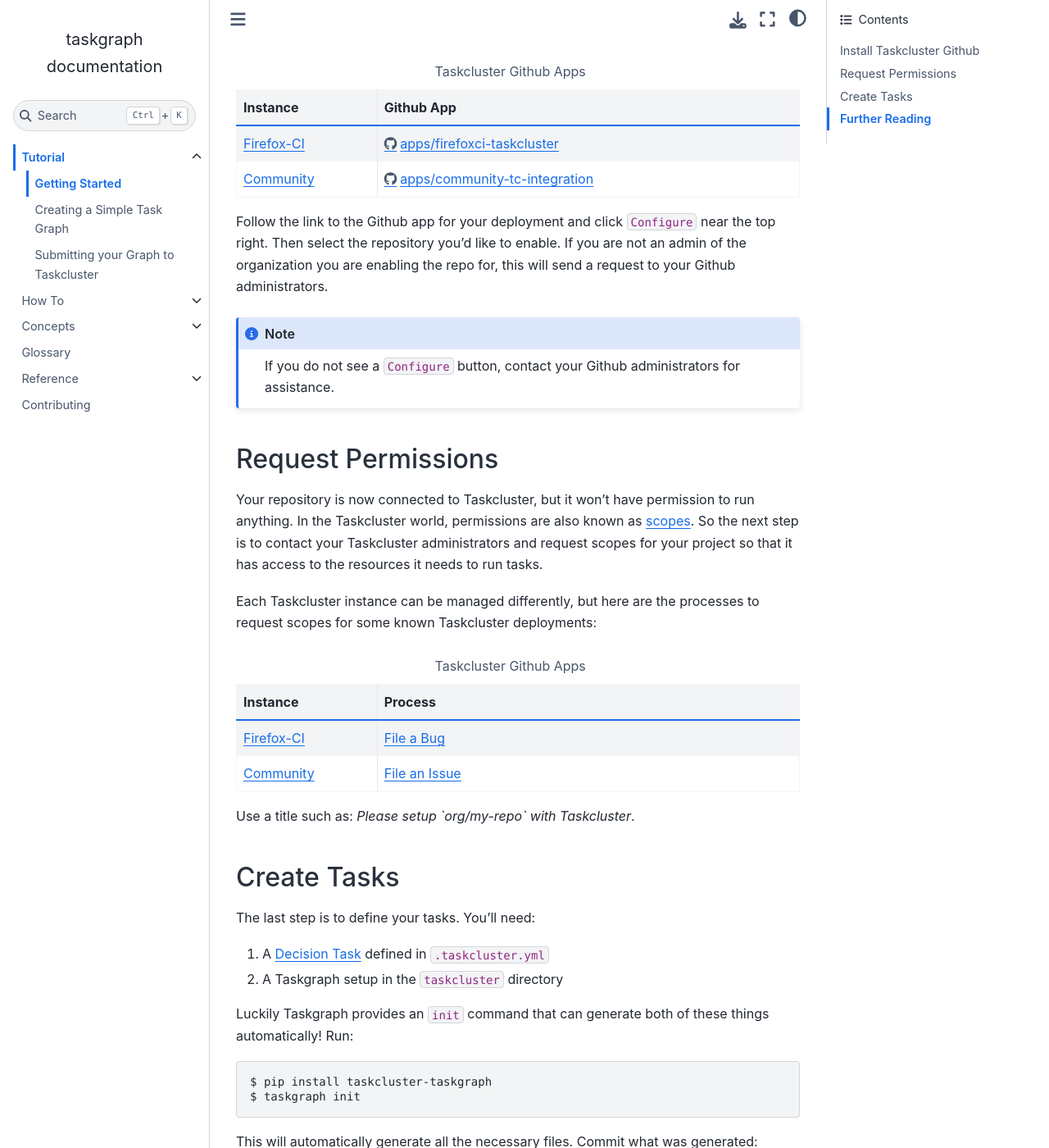
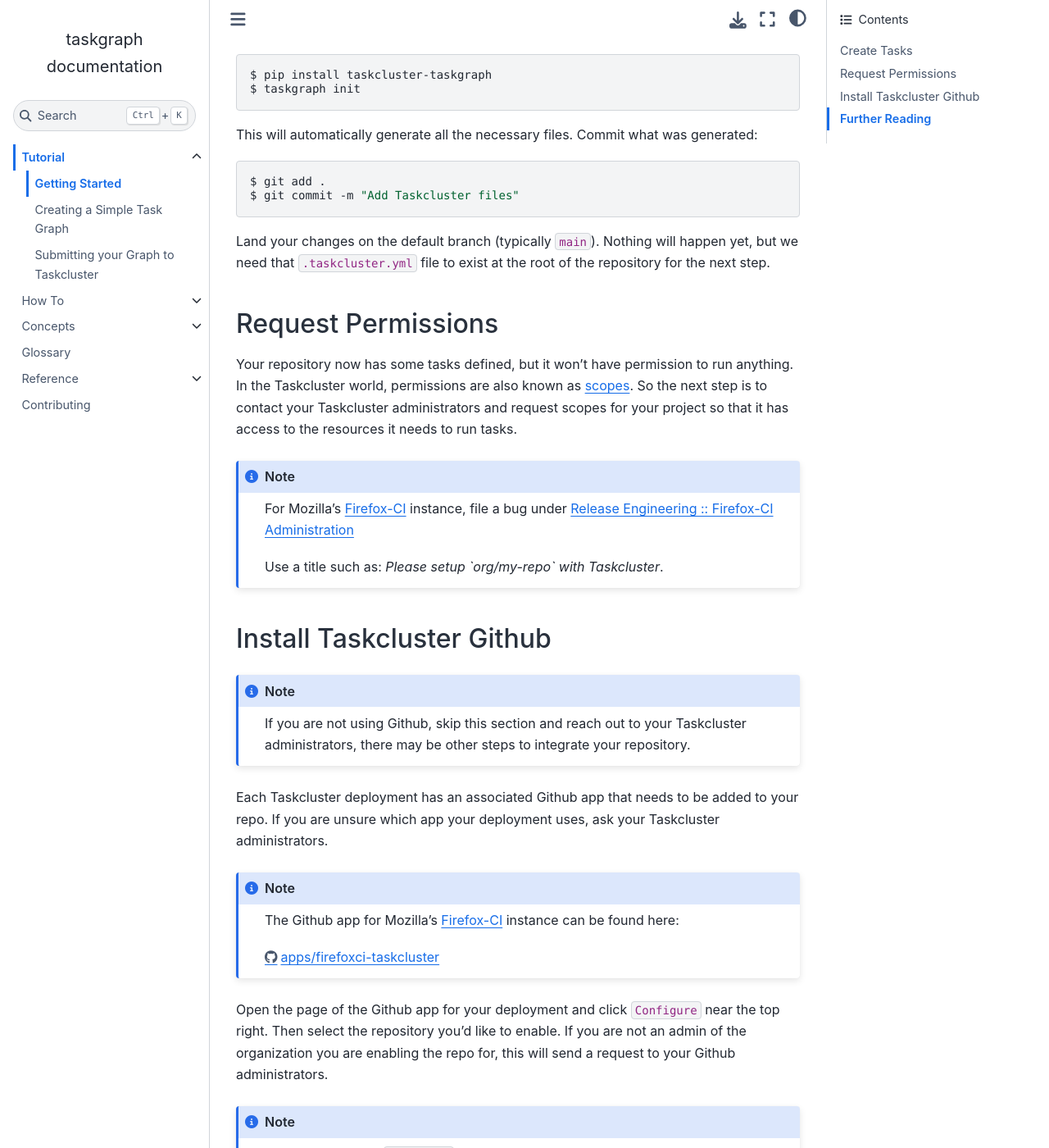
Before and after one commit to taskcluster/taskgraph, a Sphinx documentation site: the page built from docs/tutorials/getting-started.rst, in a window 1280 px wide and 1400 px high, scrolled down 770 px. Shown: the whole window at 82% size. Built offline with Sphinx 7.4.7 and the Sphinx Book theme 1.1.4, drawn with Linux system fonts in a browser that asks for light colours; some of the changed text lies outside the part shown.

Commit message:
docs: improvements to the getting-started tutorial
This does two things:

1. Removes mentions of the communitytc instance. We don't want to direct
   new projects over to the community instance at this time.

2. Re-orders the steps. Previously the tutorial said to connect your
   repo to Taskcluster *and then* add tasks, but this is the wrong order
   because the repo needs to have a `tc.yml` file in order for
   fxci-config generation to succeed. So the order is now:

   a. Create tasks
   b. Request Scopes
   c. Connect to Github

```diff
--- a/docs/tutorials/getting-started.rst
+++ b/docs/tutorials/getting-started.rst
@@ -13,72 +13,16 @@ with your repo in as few steps as possible.
 
 There are three steps to getting running tasks:
 
-1. Install Taskcluster Github
+1. Define Tasks
 2. Request Permissions
-3. Define Tasks
+3. Install Taskcluster Github
 
 Let's dive into each!
-
-Install Taskcluster Github
---------------------------
-
-.. note::
-
-   If you are not using Github, skip to the next section.
-
-Each Taskcluster deployment has an associated Github app that needs to be added
-to your repo. Some apps for known Taskcluster deployments are as follows:
-
-.. list-table:: Taskcluster Github Apps
-   :widths: 20 60
-   :header-rows: 1
-
-   * - Instance
-     - Github App
-   * - `Firefox-CI <https://firefox-ci-tc.services.mozilla.com>`_
-     - https://github.com/apps/firefoxci-taskcluster
-   * - `Community <https://community-tc.services.mozilla.com>`_
-     - https://github.com/apps/community-tc-integration
-
-Follow the link to the Github app for your deployment and click ``Configure``
-near the top right. Then select the repository you'd like to enable. If you are
-not an admin of the organization you are enabling the repo for, this will send
-a request to your Github administrators.
-
-.. note::
-
-   If you do not see a ``Configure`` button, contact your Github administrators
-   for assistance.
-
-Request Permissions
--------------------
-
-Your repository is now connected to Taskcluster, but it won't have permission
-to run anything. In the Taskcluster world, permissions are also known as
-:term:`scopes <Scope>`. So the next step is to contact your Taskcluster
-administrators and request scopes for your project so that it has access to the
-resources it needs to run tasks.
-
-Each Taskcluster instance can be managed differently, but here are the processes
-to request scopes for some known Taskcluster deployments:
-
-.. list-table:: Taskcluster Github Apps
-   :widths: 20 60
-   :header-rows: 1
-
-   * - Instance
-     - Process
-   * - `Firefox-CI <https://firefox-ci-tc.services.mozilla.com>`_
-     - `File a Bug <https://bugzilla.mozilla.org/enter_bug.cgi?product=Release%20Engineering&component=Firefox-CI%20Administration>`_
-   * - `Community <https://community-tc.services.mozilla.com>`_
-     - `File an Issue <https://github.com/taskcluster/community-tc-config/issues/new>`_
-
-Use a title such as: *Please setup `org/my-repo` with Taskcluster*.
 
 Create Tasks
 ------------
 
-The last step is to define your tasks. You'll need:
+The first step is to define your tasks. You'll need:
 
 1. A :term:`Decision Task` defined in ``.taskcluster.yml``
 2. A Taskgraph setup in the ``taskcluster`` directory
@@ -98,6 +42,57 @@ generated:
 
    $ git add .
    $ git commit -m "Add Taskcluster files"
+
+Land your changes on the default branch (typically ``main``). Nothing will
+happen yet, but we need that ``.taskcluster.yml`` file to exist at the root of
+the repository for the next step.
+
+Request Permissions
+-------------------
+
+Your repository now has some tasks defined, but it won't have permission to run
+anything. In the Taskcluster world, permissions are also known as :term:`scopes
+<Scope>`. So the next step is to contact your Taskcluster administrators and
+request scopes for your project so that it has access to the resources it needs
+to run tasks.
+
+.. note::
+
+   For Mozilla's `Firefox-CI <https://firefox-ci-tc.services.mozilla.com>`_ instance,
+   file a bug under `Release Engineering :: Firefox-CI Administration
+   <https://bugzilla.mozilla.org/enter_bug.cgi?product=Release%20Engineering&component=Firefox-CI%20Administration>`_
+
+   Use a title such as: *Please setup `org/my-repo` with Taskcluster*.
+
+Install Taskcluster Github
+--------------------------
+
+.. note::
+
+   If you are not using Github, skip this section and reach out to your
+   Taskcluster administrators, there may be other steps to integrate your
+   repository.
+
+Each Taskcluster deployment has an associated Github app that needs to be added
+to your repo. If you are unsure which app your deployment uses, ask your
+Taskcluster administrators.
+
+.. note::
+
+   The Github app for Mozilla's `Firefox-CI
+   <https://firefox-ci-tc.services.mozilla.com>`_ instance can be found here:
+
+   https://github.com/apps/firefoxci-taskcluster
+
+Open the page of the Github app for your deployment and click ``Configure``
+near the top right. Then select the repository you'd like to enable. If you are
+not an admin of the organization you are enabling the repo for, this will send
+a request to your Github administrators.
+
+.. note::
+
+   If you do not see a ``Configure`` button, contact your Github administrators
+   for assistance.
 
 Now when you push, you should have a working Decision task that generates a
 ``hello-world`` task as well as a ``docker-image`` task that it depends on!
```
